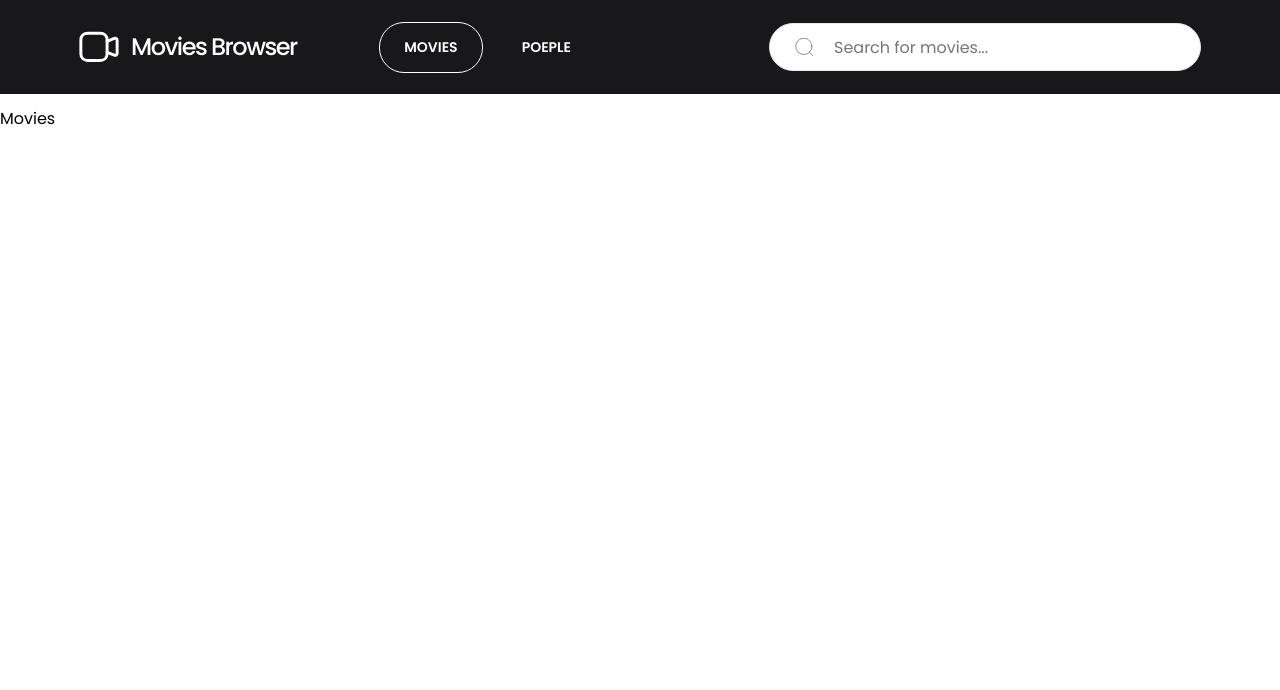
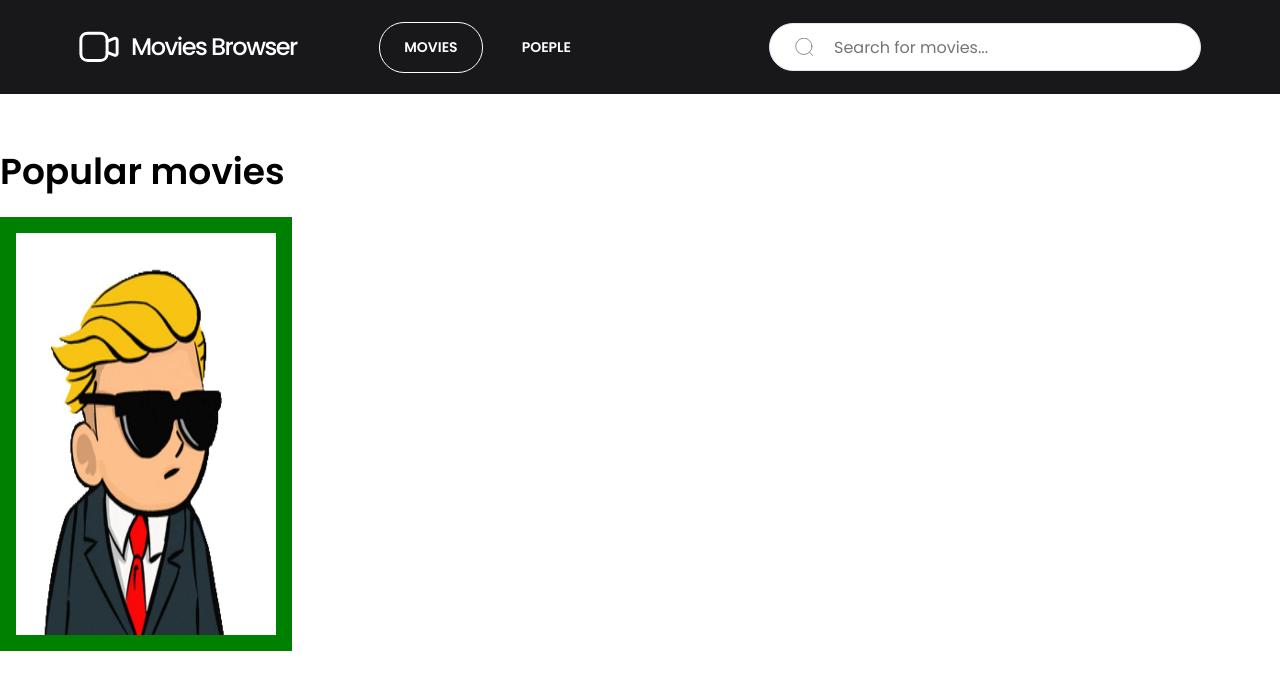
Before and after one commit to danielnowrot/movies-browser, a React (Create React App) app: page /#/movies in a window 1280 px wide. Shown: the top 690 px of the page. Built offline with nearby package versions, Linux system fonts and the light colour scheme.

Commit message:
template movie-list

```diff
--- a/src/Routes/Movies/index.js
+++ b/src/Routes/Movies/index.js
@@ -1,5 +1,32 @@
+import { StyledTitle, StyledMovies, StyledMovie, StyledImg,
+        StyledName, StyledYear, StyledGenre, StyledRate } from "./styled";
+import img from "../../Images/test.jpg";
+
 const Movies = () => {
-    return <p>Movies</p>
+    return (
+        <>
+            <StyledTitle>
+                Popular movies
+            </StyledTitle>
+            <StyledMovies>
+                <StyledMovie>
+                    <StyledImg src={img}/>
+                    <StyledName>
+
+                    </StyledName>
+                    <StyledYear>
+
+                    </StyledYear>
+                    <StyledGenre>
+
+                    </StyledGenre>
+                    <StyledRate>
+
+                    </StyledRate>
+                </StyledMovie>
+            </StyledMovies>
+        </>
+    )
 };
 
 export default Movies;
--- /dev/null
+++ b/src/Routes/Movies/styled.js
@@ -0,0 +1,40 @@
+import styled from "styled-components";
+
+export const StyledTitle = styled.div`
+    font-weight: 600;
+    font-size: 36px;
+    line-height: 120%;
+    padding-bottom: 24px;
+`;
+
+export const StyledMovies = styled.div`
+    display: grid;
+    grid-template-columns: repeat(auto-fill, 324px);
+`;
+
+export const StyledMovie = styled.div`
+    display: flex;
+`;
+
+export const StyledImg = styled.img`
+    height: 434px;
+    width: 292px;
+    background-color: green;
+    padding: 16px;
+`;
+
+export const StyledName = styled.div`
+
+`;
+
+export const StyledYear = styled.div`
+
+`;
+
+export const StyledGenre = styled.div`
+
+`;
+
+export const StyledRate = styled.div`
+
+`;
--- a/src/Routes/Root/styled.js
+++ b/src/Routes/Root/styled.js
@@ -132,5 +132,9 @@ export const StyledIcon = styled.div`
 `;
 
 export const StyledSection = styled.section`
-
+    max-width: 1368px;
+    margin: auto;
+    margin-top: 56px;
+    display: flex;
+    flex-direction: column;
 `;
```
Also changed, not shown: src/Images/test.jpg (added).
